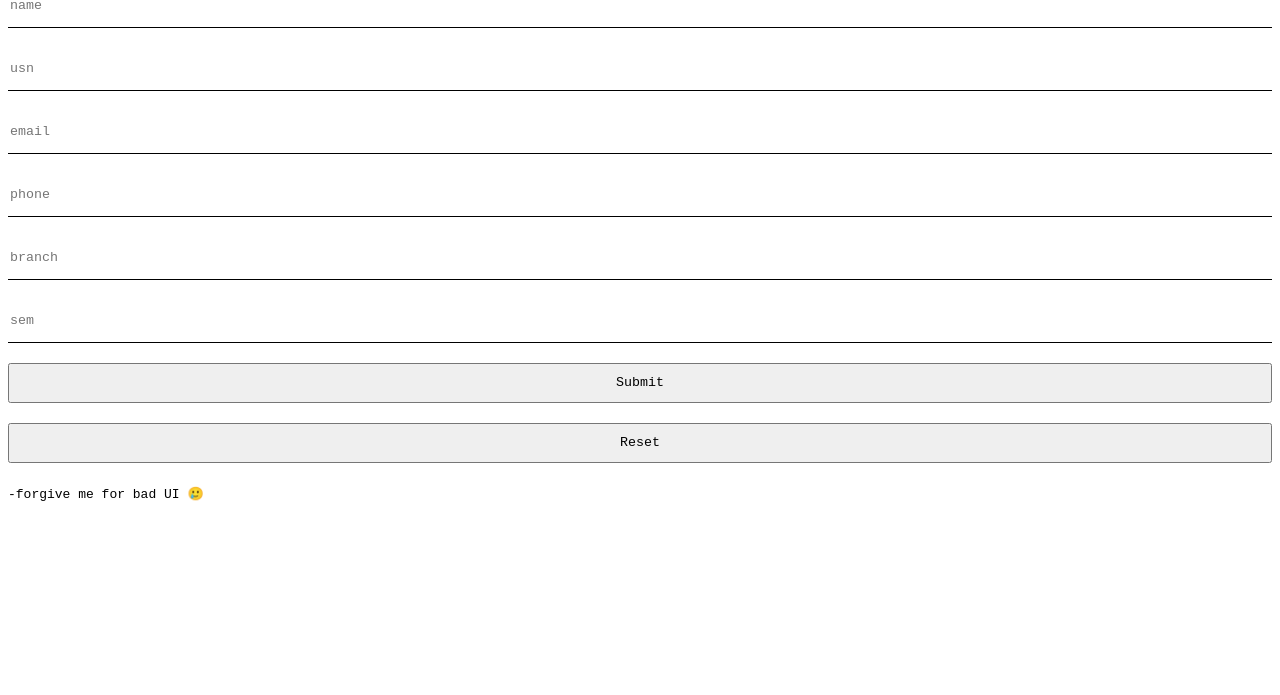
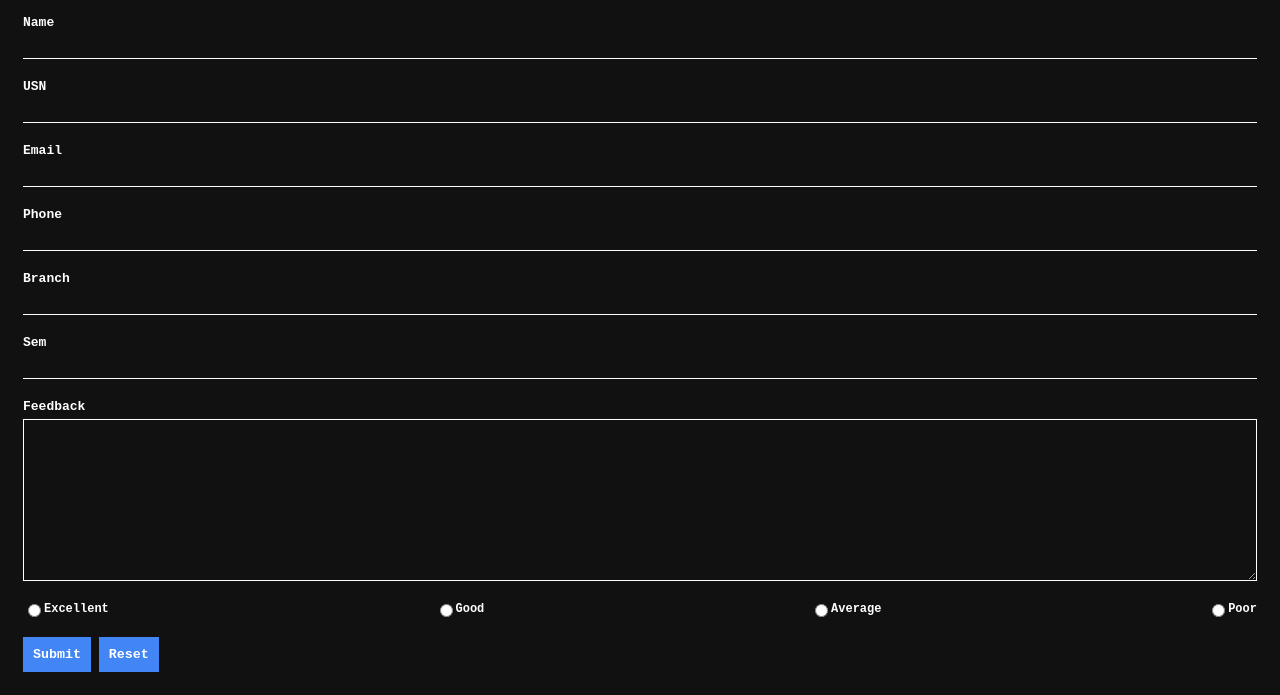
Before and after one commit to Tisheel/gdsc-feedback, a website: page public/index.html in a window 1280 px wide. Shown: the part 113-808 px from the top of the page. Drawn offline with Linux system fonts and the light colour scheme.

```diff
--- a/public/index.html
+++ b/public/index.html
@@ -4,45 +4,140 @@
 <head>
     <meta charset="UTF-8">
     <meta name="viewport" content="width=device-width, initial-scale=1.0">
-    <title>GDSC</title>
+    <title>GDSC Feedback Form</title>
+
     <style>
-        *{
+        body {
+            background-color: #111;
+            color: #FFF;
             font-family: monospace;
+            font-weight: bolder;
         }
 
-        form {
+        #header {
+            display: flex;
+            align-items: center;
+        }
+
+        #input_form {
             display: flex;
             flex-direction: column;
+            padding: 15px;
         }
 
-        input {
-            margin-top: 10px;
-            margin-bottom: 10px;
-            height: 40px;
+        .input_field {
+            display: flex;
+            flex-direction: column;
+            margin-bottom: 20px;
+        }
+
+        .input_field input {
+            outline: none;
+            border: none;
+            padding: 5px 0px 5px 0px;
+            font-size: medium;
+            background: none;
+            border-bottom: 1px solid #FFF;
+            color: #FFF;
+        }
+
+        .input_field textarea {
+            margin-top: 5px;
+            padding: 5px;
+            border: 1px solid #FFF;
+            color: #FFF;
+            background: none;
             outline: none;
         }
 
-        .input_field {
+        textarea {
+            height: 150px;
+        }
+
+        .input_btns input {
+            background-color: #4286f5;
+            color: #FFF;
             border: none;
-            border-bottom: 1px solid;
+            font-family: monospace;
+            font-weight: bolder;
+            padding: 10px;
+            outline: none;
+        }
+
+        .input_field_radio {
+            font-size: small;
+            margin-bottom: 20px;
+            display: flex;
+            justify-content: space-between;
+        }
+
+        .input_field_radio div {
+            display: flex;
+            align-items: center;
         }
     </style>
 </head>
 
 <body>
-    <h2>Google Developer Student Clubs</h2>
-    <h3>Student Entry</h3>
-    <form method="post" action="/api">
-        <input class="input_field" type="text" name="name" placeholder="name" />
-        <input class="input_field" type="text" name="usn" placeholder="usn" />
-        <input class="input_field" type="email" name="email" placeholder="email" />
-        <input class="input_field" type="tel" name="phone" placeholder="phone" />
-        <input class="input_field" type="text" name="branch" placeholder="branch" />
-        <input class="input_field" type="text" name="sem" placeholder="sem" />
-        <input type="submit" />
-        <input type="reset" />
-    </form>
-    <p>-forgive me for bad UI 🥲</p>
+    <div id="header">
+        <img width="90px" src="gdsc_logo.jpg" alt="gdsc" />
+        <span>Google Developer Student Clubs</span>
+    </div>
+    <div id="main">
+        <span>Feedback Form</span>
+        <form id="input_form" method="post" action="/api">
+            <div class="input_field">
+                <label for="name">Name</label>
+                <input type="text" name="name" required />
+            </div>
+            <div class="input_field">
+                <label for="usn">USN</label>
+                <input type="text" name="usn" required />
+            </div>
+            <div class="input_field">
+                <label for="email">Email</label>
+                <input type="email" name="email" required />
+            </div>
+            <div class="input_field">
+                <label for="phone">Phone</label>
+                <input type="tel" name="phone" required />
+            </div>
+            <div class="input_field">
+                <label for="branch">Branch</label>
+                <input type="text" name="branch" required />
+            </div>
+            <div class="input_field">
+                <label for="sem">Sem</label>
+                <input type="number" name="sem" required />
+            </div>
+            <div class="input_field">
+                <label for="feedback">Feedback</label>
+                <textarea name="feedback" required></textarea>
+            </div>
+            <div class="input_field_radio">
+                <div>
+                    <input type="radio" name="ratings" value="excellent" required />
+                    <label>Excellent</label>
+                </div>
+                <div>
+                    <input type="radio" name="ratings" value="good" required />
+                    <label>Good</label>
+                </div>
+                <div>
+                    <input type="radio" name="ratings" value="average" required />
+                    <label>Average</label>
+                </div>
+                <div>
+                    <input type="radio" name="ratings" value="poor" required />
+                    <label>Poor</label>
+                </div>
+            </div>
+            <div class="input_btns">
+                <input type="submit" />
+                <input type="reset" />
+            </div>
+        </form>
+    </div>
 </body>
 
 </html>
```
Also changed, not shown: MongoDB.js (added, +15 -0 lines), index.js (+17 -4 lines), package.json (+8 -2 lines), public/gdsc_logo.jpg (added), 2 other files.
